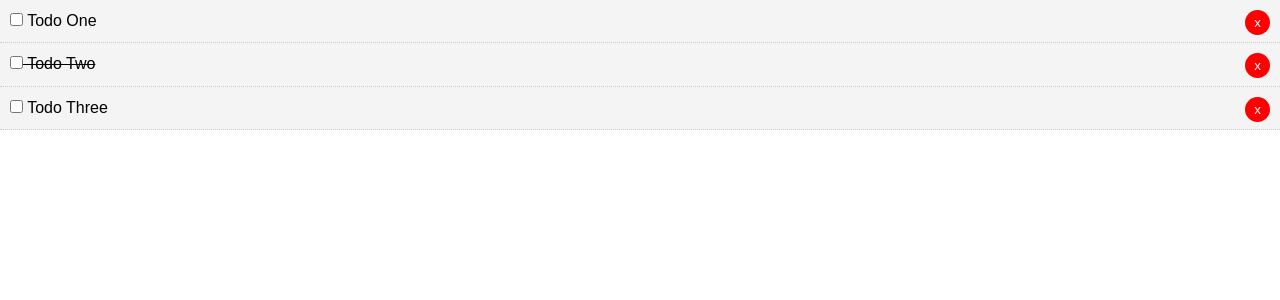
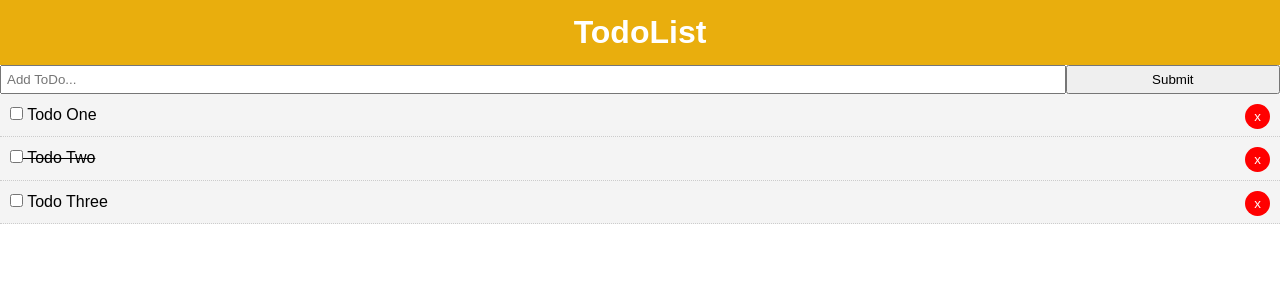
Before and after one commit to deliscoding/Vue_To_Do, a Vue app: page / in a window 1280 px wide. Shown: the top 300 px of the page. Built offline with nearby package versions, Linux system fonts and the light colour scheme.

Commit message:
created Header, AddToDo & styling

```diff
--- a/src/App.vue
+++ b/src/App.vue
@@ -1,16 +1,22 @@
 <template>
   <div id="app">
+    <Header/>
+    <AddToDo/>
     <Todos v-bind:todos="todos" v-on:del-todo="deleteTodo"/>
   </div>
 </template>
 
 <script>
+import Header from "./components/layout/Header";
 import Todos from "./components/Todos";
+import AddToDo from "./components/AddToDo";
 
 export default {
   name: "app",
   components: {
-    Todos
+    Header,
+    Todos,
+    AddToDo
   },
   data() {
     return {
--- /dev/null
+++ b/src/components/AddToDo.vue
@@ -0,0 +1,27 @@
+<template>
+  <div>
+    <form>
+      <input type="text" name="title" placeholder="Add ToDo...">
+      <input type="submit" value="Submit" class="btn">
+    </form>
+  </div>
+</template>
+
+<script>
+export default {
+  name: "AddToDo"
+};
+</script>
+
+<style scoped>
+form {
+  display: flex;
+}
+input[type="text"] {
+  flex: 10;
+  padding: 5px;
+}
+input[type="submit"] {
+  flex: 2;
+}
+</style>
--- /dev/null
+++ b/src/components/layout/Header.vue
@@ -0,0 +1,26 @@
+<template>
+  <header class="header">
+    <h1>TodoList</h1>
+  </header>
+</template>
+
+<script>
+export default {
+  name: "Header"
+};
+</script>
+
+<style scoped>
+.header {
+  background: rgb(233, 174, 13);
+  color: #fff;
+  text-align: center;
+  padding: 10px;
+}
+
+.header a {
+  color: #fff;
+  padding-right: 5px;
+  text-decoration: none;
+}
+</style>
```
